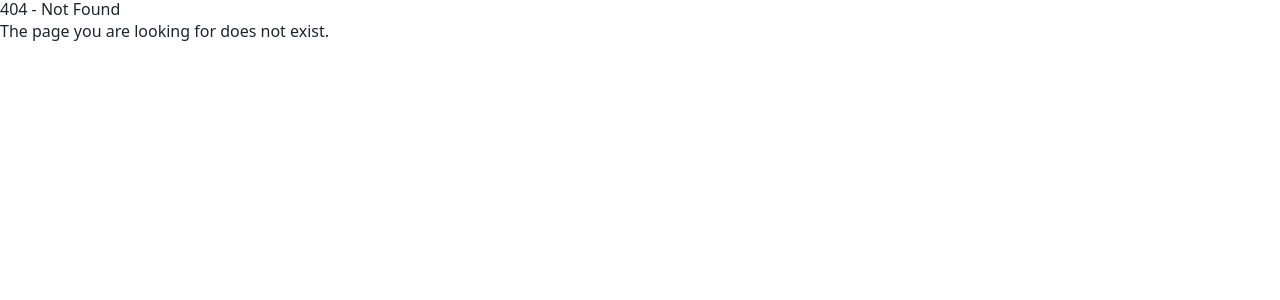
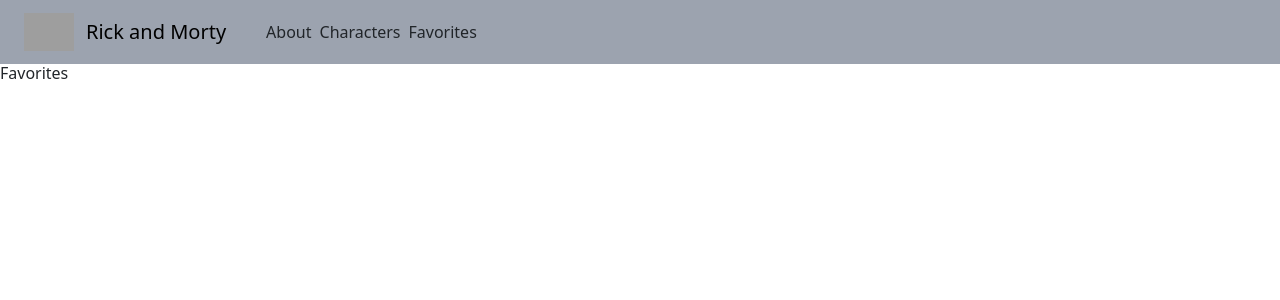
Before and after one commit to chiltom/code-platoon-assignments, a React (Vite) app in the folder rick-and-morty/front-end/: page /favorites in a window 1280 px wide. Before the commit this address had no page. Shown: the top 300 px of the page. Built offline with nearby package versions, Linux system fonts and the light colour scheme; grey boxes are pictures that could not be loaded.

Commit message:
added skeleton for favorites page

```diff
--- a/rick-and-morty/front-end/src/components/MyNavbar.jsx
+++ b/rick-and-morty/front-end/src/components/MyNavbar.jsx
@@ -31,6 +31,11 @@ const MyNavbar = () => {
               Characters
             </Link>
           </Nav.Item>
+          <Nav.Item>
+            <Link className="hover:drop-shadow mr-2" to="/favorites">
+              Favorites
+            </Link>
+          </Nav.Item>
         </Nav>
       </Navbar.Collapse>
     </Navbar>
--- /dev/null
+++ b/rick-and-morty/front-end/src/pages/FavoritesPage.jsx
@@ -0,0 +1,14 @@
+const FavoritesPage = () => {
+  /*
+    TODO: Create API call for all favorite characters and return cards for
+    each character in page
+    */
+
+  return (
+    <>
+      <h1>Favorites</h1>
+    </>
+  );
+};
+
+export default FavoritesPage;
--- a/rick-and-morty/front-end/src/pages/HomePage.jsx
+++ b/rick-and-morty/front-end/src/pages/HomePage.jsx
@@ -1,4 +1,9 @@
 const HomePage = () => {
+  /*
+     TODO: Style page more and possibly add hero img and text with
+    attention grabber
+    */
+
   return (
     <>
       <h1 className="ml-10 mt-3 text-3xl font-bold text-center">
```
Also changed, not shown: rick-and-morty/front-end/src/components/CharacterCard.jsx (+11 -0 lines), rick-and-morty/front-end/src/pages/CharactersPage.jsx (+11 -1 lines), rick-and-morty/front-end/src/router.jsx (+11 -6 lines). Lines whose indentation alone changed are shown as unchanged.
